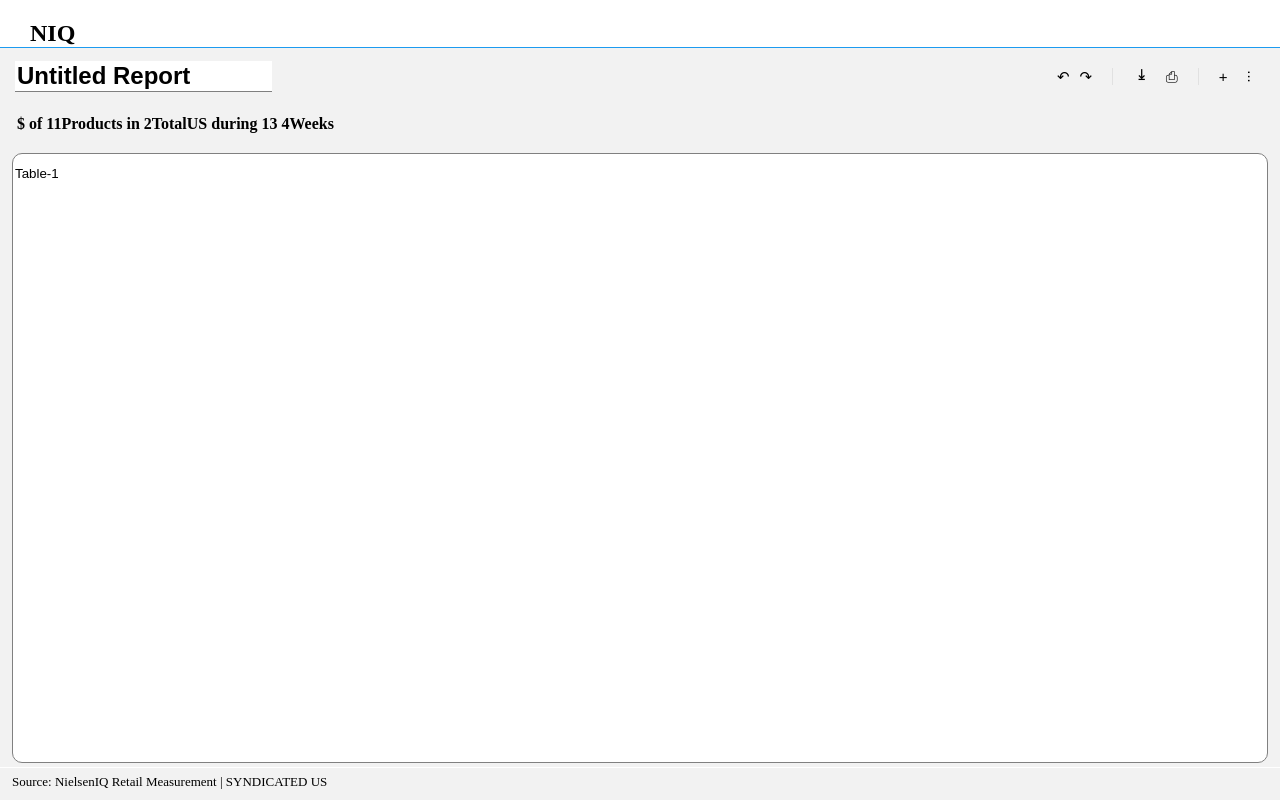
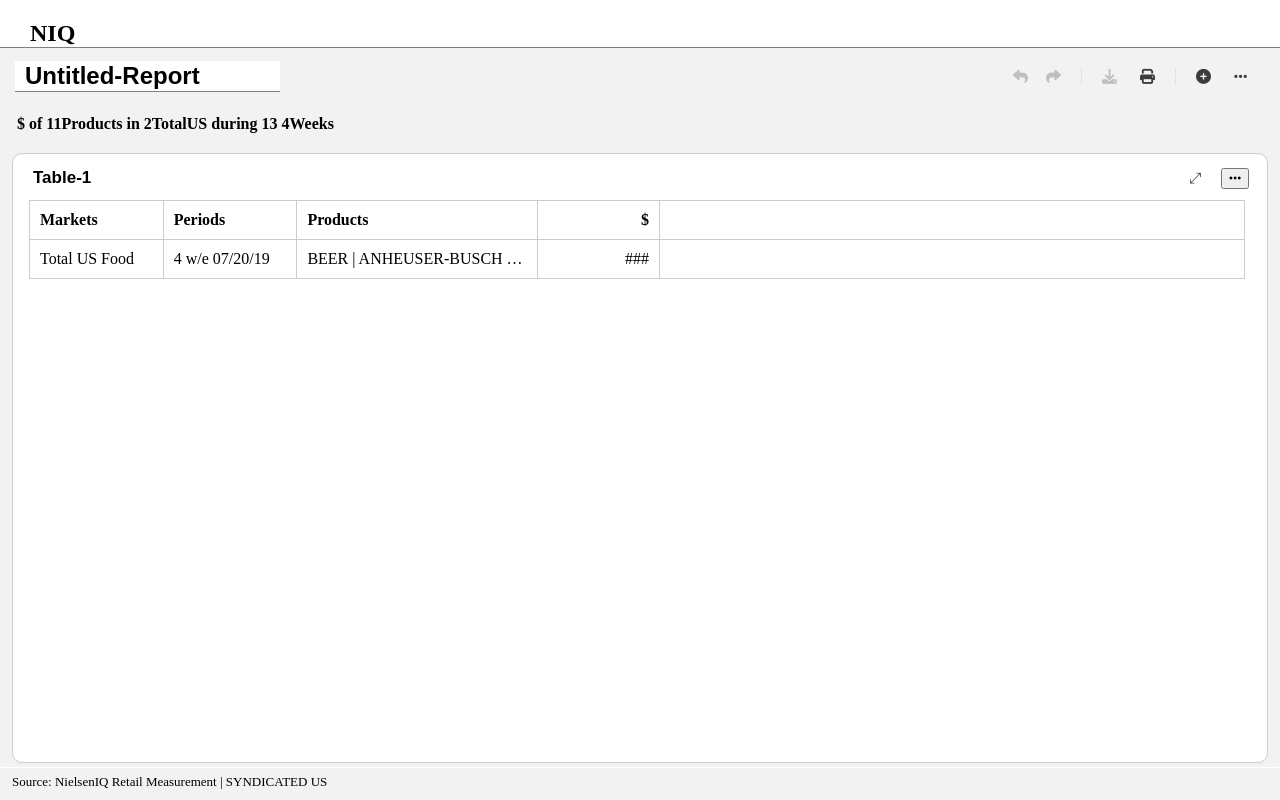
Before and after one commit to NishantRShinde/CRF-team1, an Angular app in the folder Project_demo/: page / in a window 1280 px wide. Built offline with nearby package versions, Linux system fonts and the light colour scheme.

Commit message:
changed icons and decorations

```diff
--- a/Project_demo/src/app/app-routing.module.ts
+++ b/Project_demo/src/app/app-routing.module.ts
@@ -1,10 +1,11 @@
 import { NgModule } from '@angular/core';
+import { FormsModule } from '@angular/forms';
 import { RouterModule, Routes } from '@angular/router';
 
 const routes: Routes = [];
 
 @NgModule({
-  imports: [RouterModule.forRoot(routes)],
+  imports: [RouterModule.forRoot(routes),FormsModule],
   exports: [RouterModule]
 })
 export class AppRoutingModule { }
--- a/Project_demo/src/app/untitled-report/untitled-report.component.html
+++ b/Project_demo/src/app/untitled-report/untitled-report.component.html
@@ -1,33 +1,92 @@
+<head>
+    <link rel="stylesheet" href="https://cdnjs.cloudflare.com/ajax/libs/font-awesome/6.4.0/css/all.min.css">
+</head>
 <div class="wrapper">
-    <div style=" height: 17px; padding-bottom: 30px; border-bottom: 1.5px solid rgb(28, 155, 240); background-color: white;"><h2 style="padding: 0px 30px;">NIQ</h2></div>
+    <div
+        style=" height: 17px; padding-bottom: 30px; border-bottom: 1.5px solid rgb(28, 155, 240); background-color: white;">
+        <h2 style="padding: 0px 30px;">NIQ</h2>
+    </div>
     <div style=" padding: 10px 12px;">
         <table style="width:100%">
             <tr>
-                <td><input class="report-title" type="text" id="report_title" value="Untitled Report" size="15px" ></td>
+                <td><input #reporttitle class="report-title" type="text" value={{report_title}} size="15px" ngModel>
+                </td>
                 <td style="text-align: right; ">
-                    <button type="button" class = "icon_button">&#8630;</button>
-                    <button type="button" class = "icon_button">&#8631;</button>
+                    <button type="button" class="icon_button" [disabled]="undo_icon_disable"
+                        style="transform: scaleX(-1);" (click)="undo_click()"> <i class="fa fa-share"></i>
+                    </button>
+                    <button type="button" class="icon_button" style="margin-left: 8px;" [disabled]="redo_icon_disable"
+                        (click)="redo_click()"><i class="fa fa-share"></i></button>
                     <span class="vertical-line"></span>
-                    <button type="button" class="rotate-button" style="padding-right: 10px;" >&#8677;</button>
-                    <button type="button" class = "icon_button" style="padding-left: 10px;">&#9113;</button>
+                    <button type="button" class="icon_button" style="margin-right: 13px;"
+                        [disabled]="download_icon_disable"><i class="fa fa-download"></i>
+                    </button>
+                    <button type="button" class="icon_button" [disabled]="save_icon_disable"
+                        (click)="save_report_title(reporttitle.value)">
+                        <i class="fa fa-print"></i>
+                    </button>
                     <span class="vertical-line"></span>
-                    <button type="button" class = "icon_button" style="padding-right: 15px;">+</button>
-                    <button type="button" class="rotate-button" >...</button>
+                    <button type="button" class="icon_button" style="margin-right: 13px;"
+                        [disabled]="addcard_icon_disable"><i class="fa fa-plus-circle"></i></button>
+                    <button type="button" class="icon_button" style="margin-right: 13px;"
+                        [disabled]="more_icon_disable"><i class="fa fa-ellipsis-h"></i>
+                        <div class="head-more">
+                            <ul>
+                                <li>Save</li>
+                                <li>Add</li>
+                                <li>Report Filter</li>
+                                <li>Edit Report layout</li>
+                            </ul>
+                        </div>
+                    </button>
                 </td>
             </tr>
         </table>
     </div>
 
     <div style=" padding: 10px 17px; padding-bottom: 20px; background-color: rgb(242, 242, 242); ">
-        <span style="font-weight: 600;">$ of  11Products in  2TotalUS during  13 4Weeks</span>
+        <span style="font-weight: 600;">$ of 11Products in 2TotalUS during 13 4Weeks</span>
     </div>
 
     <div class="card">
-        <div class="card-head">
-            <div>
+        <div style="display: flex; flex-direction: column; height: 100%;">
+            <div class="card-head">
+
                 <input class="tab-title" type="text" id="tab_title" value="Table-1">
+
+                <div style="text-align: right;">
+                    <button type="button" class="icon_button"
+                        style="padding-right: 20px; padding-left: 40px;">&#10530;</button>
+                    <button type="button" class="rotate-button"><i class="fa fa-ellipsis-h"></i></button>
+                </div>
             </div>
+            <table class="report-table">
+                <tr>
+                    <th style="width: 11%;">Markets</th>
+                    <th style="width: 11%;">Periods</th>
+                    <th style="width: 18%;">Products</th>
+                    <th style="width: 10%; text-align: right;">$</th>
+                    <th></th>
+                </tr>
+                <tr>
+                    <td style="width: 100px;">Total US Food</td>
+                    <td style="width: 100px;">4 w/e 07/20/19</td>
+                    <td style="max-width: 220px;">BEER | ANHEUSER-BUSCH IN BEV SA</td>
+                    <td style="width: 80px; text-align: right;">###</td>
+                </tr>
+            </table>
+            <!-- <div style=" flex-grow: 1; ">
+                <div style=" display: flex;  padding: 0px 16px;">
+                    <div class="cell-card" style="width: 11%;"><p class="report-table-header">Market</p></div>
+                    <div class="cell-card" style="width: 11%;"><p class="report-table-header">Periods</p></div>
+                    <div class="cell-card" style="width: 18%;"><p class="report-table-header">Products</p></div>
+                    <div class="cell-card" style="width: 10%;"><p class="report-table-header">$</p></div>
+                    <div class="cell-card" style="flex-grow: 1; height: 40px;"></div>
+                </div>
+            </div> -->
         </div>
     </div>
-    <div style="padding: 0px 12px; padding-top: 6px; padding-bottom: 10px; font-size: small; border-top: 1.5px solid white;" >Source: NielsenIQ Retail Measurement | SYNDICATED US</div>
+    <div
+        style="padding: 0px 12px; padding-top: 6px; padding-bottom: 10px; font-size: small; border-top: 1.5px solid white; background-color: rgb(242, 242, 242); ">
+        Source: NielsenIQ Retail Measurement | SYNDICATED US</div>
 </div>
--- a/Project_demo/src/app/untitled-report/untitled-report.component.scss
+++ b/Project_demo/src/app/untitled-report/untitled-report.component.scss
@@ -4,7 +4,8 @@
   border-bottom: 1.5px solid grey;
   float: left;
   font-size: 24px;
-    font-weight:600;
+  font-weight: 600;
+  padding-left: 10px;
 }
 
 .report-title:hover {
@@ -13,37 +14,38 @@
   border-bottom: 1.5px solid blue;
 }
 
-.icon_button{
+.icon_button {
   background-color: transparent;
+  user-select: none;
   text-align: center;
   font-size: 15px;
-    color: black;
   border: none;
   padding: 5px;
-    opacity: 1;
-    transition-duration: 0.2s;
-    cursor: pointer;
+  transition-duration: 0.3s;
+  opacity: 0.75;
 }
 
-.icon_button:hover {
-    background-color: transparent;
+.icon_button:not(:disabled):hover {
   color: red;
-}
-.rotate-button{
-    transform: rotate(90deg);
-    background-color: transparent;
-    font-size: 15px;
-    color: black;
-    border: none;
-    padding: 5px;
+  background-color: gray;
   cursor: pointer;
-    opacity: 1;
+  opacity: 0.75;
 }
 
-.rotate-button:hover {
-    background-color: transparent;
-    color: red;
-  }
+// .rotate-button {
+//   // transform: rotate(90deg);
+//   transform: scaleX(-1);
+//   background-color: transparent;
+//   user-select: none;
+//   font-size: 15px;
+//   border: none;
+//   padding: 5px;
+// }
+
+// .rotate-button:not(:disabled):hover {
+//   color: red;
+//   cursor: pointer;
+// }
 
 .vertical-line {
   /* display: inline-block; */
@@ -56,19 +58,19 @@
   /* margin: 10px 15px; */
 }
 
-.wrapper{
+.wrapper {
   display: flex;
   flex-direction: column;
   height: 100vh;
   // background-color: aqua;
 }
 
-  .card{
+.card {
   flex-grow: 1;
   padding: 10px 0px;
   // height: 70vh;
-    border: 0.1px solid grey;
-    border-color: grey;
+  border: 0.1px solid rgb(204, 204, 204);
+  // border-color: grey;
   background-color: white;
   border-radius: 10px;
   margin: 0% 12px;
@@ -76,6 +78,103 @@
 }
 
 .tab-title {
-  size: 50px;
+  font-size: 17px;
+  font-weight: 600;
   border: none;
+  flex-grow: 1;
 }
+
+.card-head {
+  display: flex;
+  justify-content: space-between;
+  margin: 0px 18px;
+}
+
+.report-table {
+  border-collapse: collapse;
+  border: 0.1px solid rgb(204, 204, 204);
+  margin: 8px 16px;
+  width: 97%;
+  user-select: none;
+
+  th,
+  td {
+    text-align: left;
+    padding: 4px 10px;
+    height: 30px;
+    white-space: nowrap;
+    overflow: hidden;
+    text-overflow: ellipsis;
+    border: 0.1px solid rgb(204, 204, 204);
+  }
+
+  th:hover,
+  td:hover {
+    background-color: rgb(242, 242, 242);
+  }
+}
+
+// .th {
+//   background-color: #f2f2f2;
+// }
+
+.cell-card {
+  // text-align: center;
+  // align-items: center;
+  // justify-content: center;
+  // background-color: bisque;
+  // width: 150px;
+  height: 40px;
+  border: 0.1px solid rgb(196, 196, 196);
+  // border-right: none;
+  white-space: nowrap;
+  overflow: hidden;
+  text-overflow: ellipsis;
+}
+
+.report-table-header {
+  text-align: left;
+  margin: 10px 10px;
+}
+
+.testing-bruh {
+  background-color:
+    transparent;
+  border: none;
+  cursor: pointer;
+}
+
+.testing-bruh:hover {
+  background-color: aqua;
+  color: red;
+}
+
+.head-more{
+  display: none;
+  // background-color: beige;
+  // flex-direction: column;
+  position: absolute;
+  margin-top: 7px;
+  margin-left: -45px;
+  user-select: none;
+  cursor: auto;
+}
+.head-more ul{
+  // display: inline-flex;
+  // flex-direction: column;
+  // position: fixed;
+  // background-color: aqua;
+  list-style: none;
+  text-align: left;
+}
+.head-more ul li{
+  // display: inline-flex;
+  // flex-direction: column;
+  // position: fixed;
+  background-color: white;
+  opacity: 100%;
+  padding: 5px 5px;
+  width: 10vw;
+  list-style: none;
+  text-align: left;
+}
--- a/Project_demo/src/app/untitled-report/untitled-report.component.ts
+++ b/Project_demo/src/app/untitled-report/untitled-report.component.ts
@@ -6,5 +6,40 @@
   styleUrls: ['./untitled-report.component.scss']
 })
 export class UntitledReportComponent {
+  report_title: string = "Untitled-Report"
+  undo: string = "";
+  redo: string = "";
+  undo_icon_disable: boolean = true;
+  redo_icon_disable: boolean = true;
+  download_icon_disable: boolean = true;
+  save_icon_disable: boolean = false;
+  addcard_icon_disable: boolean = false;
+  more_icon_disable: boolean = false;
+
+  save_report_title(title: string): void{
+    if(!title){
+      this.report_title = 'Untitled-Report';
+      this.undo_icon_disable = false;
+      this.redo_icon_disable = this.redo ? false:true;
+      return ;
+    }
+    this.undo = this.report_title;
+    this.report_title = title;
+    this.undo_icon_disable = false;
+    this.redo_icon_disable = true;
+  }
+
+  undo_click(){
+    this.redo = this.report_title;
+    this.report_title = this.undo;
+    this.undo_icon_disable = true;
+    this.redo_icon_disable = false;
+  }
+
+  redo_click(){
+    this.report_title = this.redo;
+    this.undo_icon_disable = false;
+    this.redo_icon_disable = true;
+  }
 
 }
```
Lines whose indentation alone changed are shown as unchanged.
